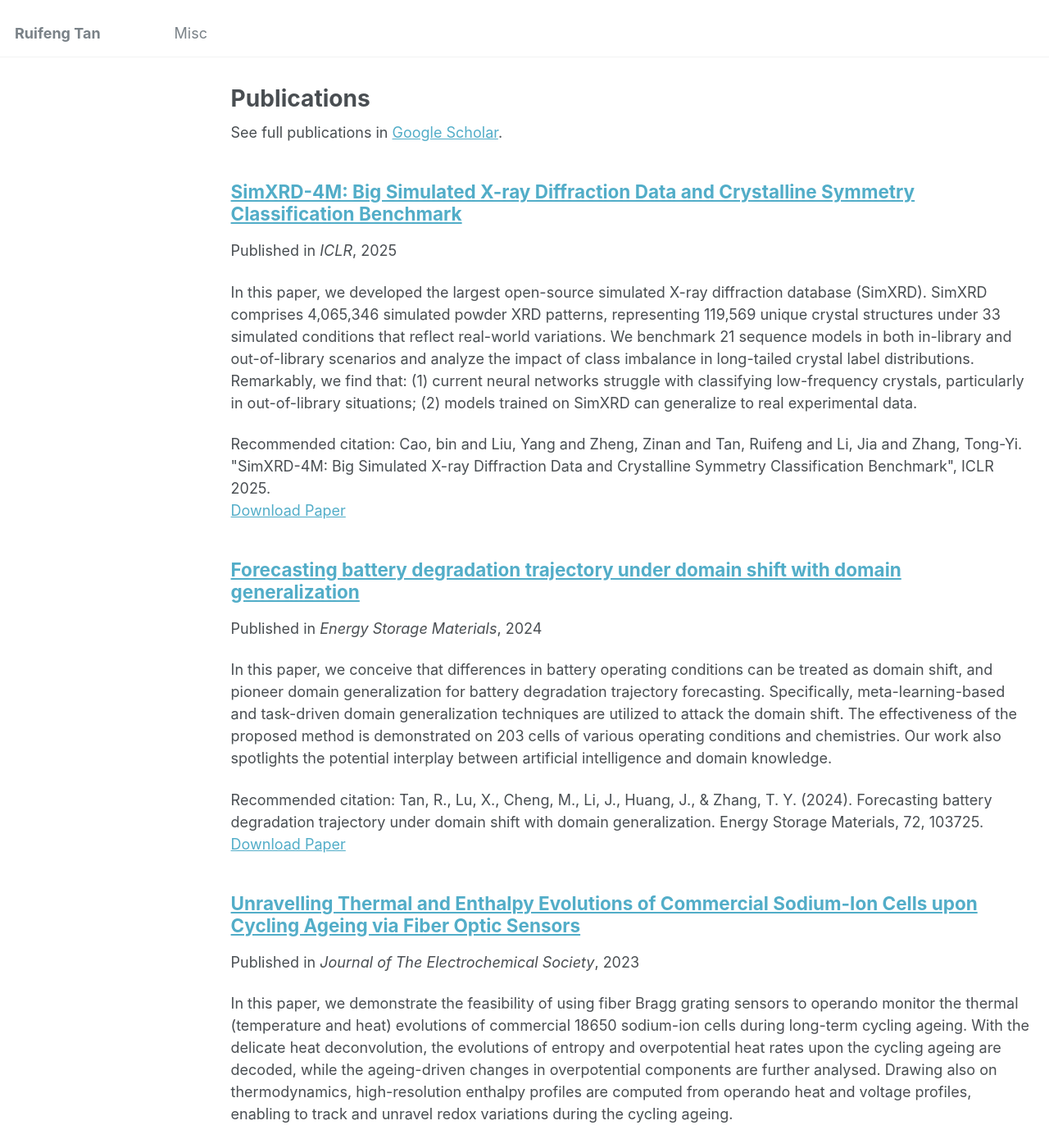
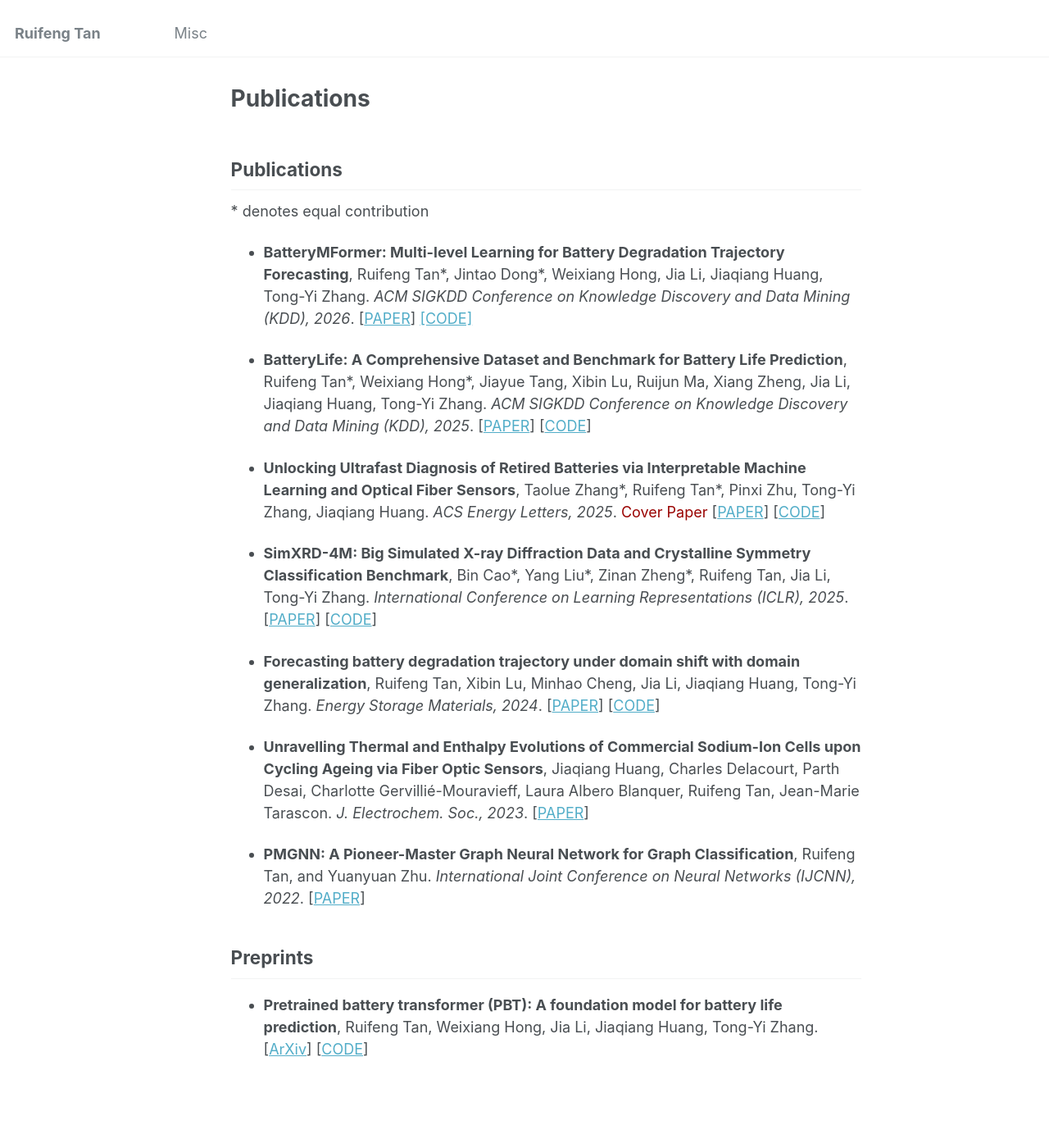
Before and after one commit to Ruifeng-Tan/Ruifeng-Tan.github.io, a Jekyll site: the page built from _pages/publications_冲突文件_82444_20260703165406.md, in a window 1280 px wide and 1400 px high. Shown: the whole window at 82% size. Built offline with Jekyll 4.4.1, drawn with Linux system fonts in a browser that asks for light colours; some of the changed text lies outside the part shown.

```diff
--- /dev/null
+++ b/_pages/publications_冲突文件_82444_20260703165406.md
@@ -0,0 +1,27 @@
+---
+layout: single
+title: "Publications"
+permalink: /publications/
+author_profile: false
+---
+
+## Publications
+\*  denotes equal contribution
+
+- **BatteryMFormer: Multi-level Learning for Battery Degradation Trajectory Forecasting**, Ruifeng Tan\*, Jintao Dong\*, Weixiang Hong, Jia Li, Jiaqiang Huang, Tong-Yi Zhang. *ACM SIGKDD Conference on Knowledge Discovery and Data Mining (KDD), 2026*.  [[PAPER](http://arxiv.org/abs/2605.27044)] [[CODE]](https://github.com/Ruifeng-Tan/BatteryMFormer)
+
+- **BatteryLife: A Comprehensive Dataset and Benchmark for Battery Life Prediction**, Ruifeng Tan\*, Weixiang Hong\*, Jiayue Tang, Xibin Lu, Ruijun Ma, Xiang Zheng, Jia Li, Jiaqiang Huang, Tong-Yi Zhang. *ACM SIGKDD Conference on Knowledge Discovery and Data Mining (KDD), 2025*. [[PAPER](https://dl.acm.org/doi/10.1145/3711896.3737372)] [[CODE](https://github.com/Ruifeng-Tan/BatteryLife)]
+
+- **Unlocking Ultrafast Diagnosis of Retired Batteries via Interpretable Machine Learning and Optical Fiber Sensors**, Taolue Zhang\*, Ruifeng Tan\*, Pinxi Zhu, Tong-Yi Zhang, Jiaqiang Huang. *ACS Energy Letters, 2025*. <span style="color: rgb(154, 3, 2);">Cover Paper</span> [[PAPER](https://pubs.acs.org/doi/abs/10.1021/acsenergylett.4c03054?casa_token=a57iWJ-S8fUAAAAA:_vU-Lr1B80ArJ2EPmjZwJgo4xTK7UZGDTLf15-9PFFoNcAjTWvuKrkCbOkkr_jcTHmcyFnMBCkNnHBT58g&casa_token=mjB3jOP8MyEAAAAA:VB6LMG4fozcFBwmO79Fgd3d3q6YD2iENgzqAfzGWm0ckmqyepRQdwAYoTilNW4OjN_sVIYa1lRPu7mtPxg)] [[CODE](https://github.com/Ruifeng-Tan/Ultrafast-diagnosis-of-retired-batteries)]
+
+- **SimXRD-4M: Big Simulated X-ray Diffraction Data and Crystalline Symmetry Classification Benchmark**, Bin Cao\*, Yang Liu\*, Zinan Zheng\*, Ruifeng Tan, Jia Li, Tong-Yi Zhang. *International Conference on Learning Representations (ICLR), 2025*. [[PAPER](https://openreview.net/forum?id=mkuB677eMM)] [[CODE](https://github.com/Bin-Cao/SimXRD)]
+
+- **Forecasting battery degradation trajectory under domain shift with domain generalization**, Ruifeng Tan, Xibin Lu, Minhao Cheng, Jia Li, Jiaqiang Huang, Tong-Yi Zhang. *Energy Storage Materials, 2024*. [[PAPER](https://www.sciencedirect.com/science/article/pii/S2405829724005518)] [[CODE](https://github.com/Ruifeng-Tan/MAGNet)]
+
+- **Unravelling Thermal and Enthalpy Evolutions of Commercial Sodium-Ion Cells upon Cycling Ageing via Fiber Optic Sensors**, Jiaqiang Huang, Charles Delacourt, Parth Desai, Charlotte Gervilli&eacute;-Mouravieff, Laura Albero Blanquer, Ruifeng Tan, Jean-Marie Tarascon. *J. Electrochem. Soc., 2023*. [[PAPER](https://iopscience.iop.org/article/10.1149/1945-7111/acf625)]
+
+- **PMGNN: A Pioneer-Master Graph Neural Network for Graph Classification**, Ruifeng Tan, and Yuanyuan Zhu. *International Joint Conference on Neural Networks (IJCNN), 2022*. [[PAPER](https://ieeexplore.ieee.org/document/9892849)]
+
+## Preprints
+
+- **Pretrained battery transformer (PBT): A foundation model for battery life prediction**, Ruifeng Tan, Weixiang Hong, Jia Li, Jiaqiang Huang, Tong-Yi Zhang. [[ArXiv](https://arxiv.org/abs/2512.16334)] [[CODE](https://github.com/Ruifeng-Tan/PBT)]
```
Also changed, not shown: _data/navigation_冲突文件_82444_20260703165401.yml (added, +22 -0 lines), _pages/about.md (+11 -13 lines).
